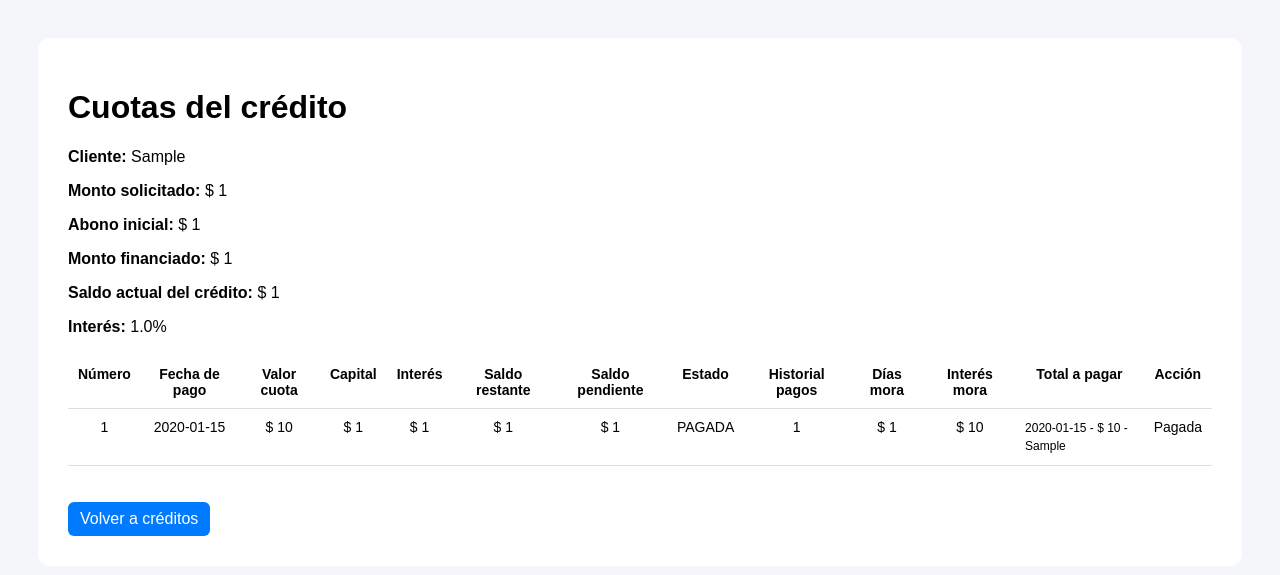
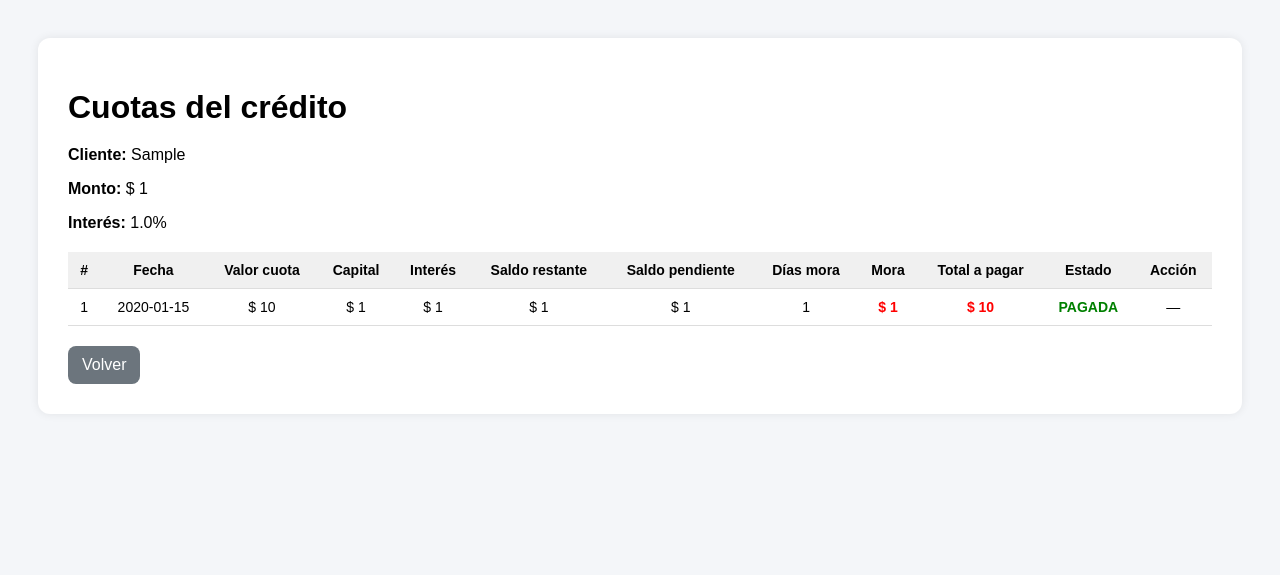
Before and after one commit to comprasconstructoracrv-afk/financiera, a Flask app: template templates/ver_cuotas.html in a window 1280 px wide. Shown: the top 575 px of the page. Run offline with Flask 3, Linux system fonts and the light colour scheme; tables that the repository leaves empty hold one stand-in row (values such as "Sample post"); the template is opened without the code that fills it: values that come from a table or form of the project are taken from there, most other values are stand-ins (such as "Sample title", 1, 10 or a date in 2020).

Commit message:
Corrijo vista de cuotas y agrego mora

```diff
--- a/templates/ver_cuotas.html
+++ b/templates/ver_cuotas.html
@@ -3,75 +3,102 @@
 <head>
     <meta charset="UTF-8">
     <title>Cuotas del crédito</title>
+
     <style>
         body {
             font-family: Arial, sans-serif;
             background: #f4f6f9;
             padding: 30px;
         }
+
         .contenedor {
-            max-width: 1300px;
+            max-width: 1200px;
             margin: auto;
             background: white;
             padding: 30px;
             border-radius: 12px;
+            box-shadow: 0 0 10px rgba(0,0,0,0.08);
         }
+
+        h1 {
+            margin-bottom: 20px;
+        }
+
         table {
             width: 100%;
             border-collapse: collapse;
             margin-top: 20px;
         }
+
         th, td {
             padding: 10px;
             border-bottom: 1px solid #ddd;
             text-align: center;
             font-size: 14px;
-            vertical-align: top;
         }
-        a {
+
+        th {
+            background: #f0f0f0;
+        }
+
+        .rojo {
+            color: red;
+            font-weight: bold;
+        }
+
+        .verde {
+            color: green;
+            font-weight: bold;
+        }
+
+        a.boton {
             display: inline-block;
-            padding: 8px 12px;
+            padding: 6px 10px;
             background: #007bff;
             color: white;
             text-decoration: none;
             border-radius: 6px;
         }
-        .historial {
-            font-size: 12px;
-            text-align: left;
-            line-height: 1.5;
+
+        a.volver {
+            display: inline-block;
+            margin-top: 20px;
+            padding: 10px 14px;
+            background: #6c757d;
+            color: white;
+            text-decoration: none;
+            border-radius: 8px;
         }
     </style>
 </head>
+
 <body>
 <div class="contenedor">
+
     <h1>Cuotas del crédito</h1>
 
     <p><strong>Cliente:</strong> {{ credito.cliente }}</p>
-        <p><strong>Monto solicitado:</strong> {{ credito.monto | cop }}</p>
-        <p><strong>Abono inicial:</strong> {{ credito.abono_inicial | cop }}</p>
-        <p><strong>Monto financiado:</strong> {{ credito.monto_financiado | cop }}</p>
-	<p><strong>Saldo actual del crédito:</strong> {{ credito.saldo_actual | cop }}</p>
+    <p><strong>Monto:</strong> {{ credito.monto | cop }}</p>
     <p><strong>Interés:</strong> {{ credito.interes }}%</p>
 
     <table>
         <thead>
             <tr>
-                    <th>Número</th>
-                    <th>Fecha de pago</th>
+                <th>#</th>
+                <th>Fecha</th>
                 <th>Valor cuota</th>
                 <th>Capital</th>
                 <th>Interés</th>
                 <th>Saldo restante</th>
                 <th>Saldo pendiente</th>
+                <th>Días mora</th>
+                <th>Mora</th>
+                <th>Total a pagar</th>
                 <th>Estado</th>
-                    <th>Historial pagos</th>
-                    <th>Días mora</th>
-                    <th>Interés mora</th>
-                    <th>Total a pagar</th>
                 <th>Acción</th>
             </tr>
         </thead>
+
         <tbody>
             {% for cuota in cuotas %}
             <tr>
@@ -82,28 +109,34 @@
                 <td>{{ cuota.interes | cop }}</td>
                 <td>{{ cuota.saldo_restante | cop }}</td>
                 <td>{{ cuota.saldo_pendiente | cop }}</td>
-                    <td>{{ cuota.estado }}</td>
+
                 <td>{{ cuota.dias_mora }}</td>
-                    <td>{{ cuota.interes_mora | cop }}</td>
-                    <td>{{ cuota.total_cobro | cop }}</td>
-                    <td class="historial">
-                        {% if pagos_por_cuota[cuota.id] %}
-                            {% for pago in pagos_por_cuota[cuota.id] %}
-                                <div>
-                                    {{ pago.fecha.strftime('%Y-%m-%d') }} -
-                                    {{ pago.valor | cop }} -
-                                    {{ pago.medio_pago }}
-                                </div>
-                            {% endfor %}
+
+                <td class="rojo">
+                    {{ cuota.interes_mora | cop }}
+                </td>
+
+                <td class="rojo">
+                    {{ cuota.total_cobro | cop }}
+                </td>
+
+                <td>
+                    {% if cuota.estado == 'PAGADA' %}
+                        <span class="verde">PAGADA</span>
+                    {% elif cuota.estado == 'EN MORA' %}
+                        <span class="rojo">EN MORA</span>
+                    {% elif cuota.estado == 'ABONO' %}
+                        ABONO
                     {% else %}
-                            Sin pagos
+                        PENDIENTE
                     {% endif %}
                 </td>
+
                 <td>
                     {% if cuota.estado != 'PAGADA' %}
-                            <a href="/pagar_cuota/{{ cuota.id }}">Pagar</a>
+                        <a class="boton" href="/pagar_cuota/{{ cuota.id }}">Pagar</a>
                     {% else %}
-                            Pagada
+                        —
                     {% endif %}
                 </td>
             </tr>
@@ -111,8 +144,8 @@
         </tbody>
     </table>
 
-        <br><br>
-        <a href="/ver_creditos">Volver a créditos</a>
+    <a class="volver" href="/ver_creditos">Volver</a>
+
 </div>
 </body>
 </html>
```
Lines whose indentation alone changed are shown as unchanged.
